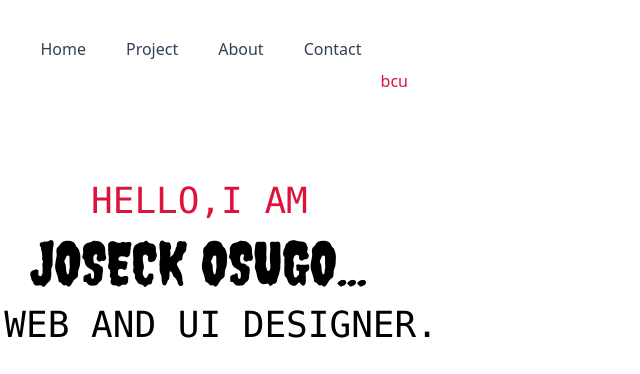
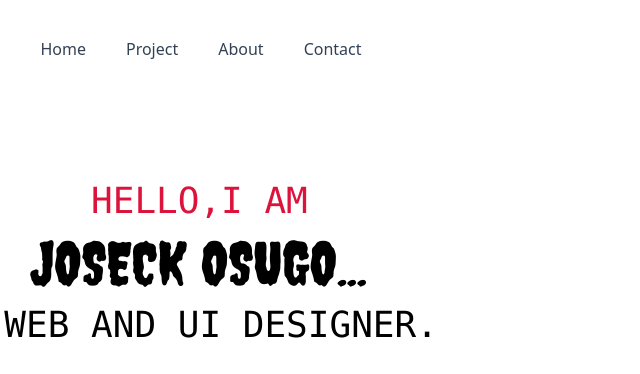
Before and after one commit to 0sugo/portfolio, a website: page index.html in a window 1280 px wide. Shown: the part 133-507 px from the top of the page, 439-1079 px from the left. Drawn offline with nearby package versions, Linux system fonts and the light colour scheme; a web font is replaced by a local one.

Commit message:
RE-STRUCTURE LANDING PAGE

```diff
--- a/index.html
+++ b/index.html
@@ -87,7 +87,7 @@
 
 
       </div>
-      <p>bcu</p>
+
       <div class="flex-1 w-64">
         <div class="text-4xl font-mono inline-block justify-center text-center h-40 w-auto mt-8 md:mt-28 left-1/2 md:-ml-60 md:absolute" >
           <p>
```
